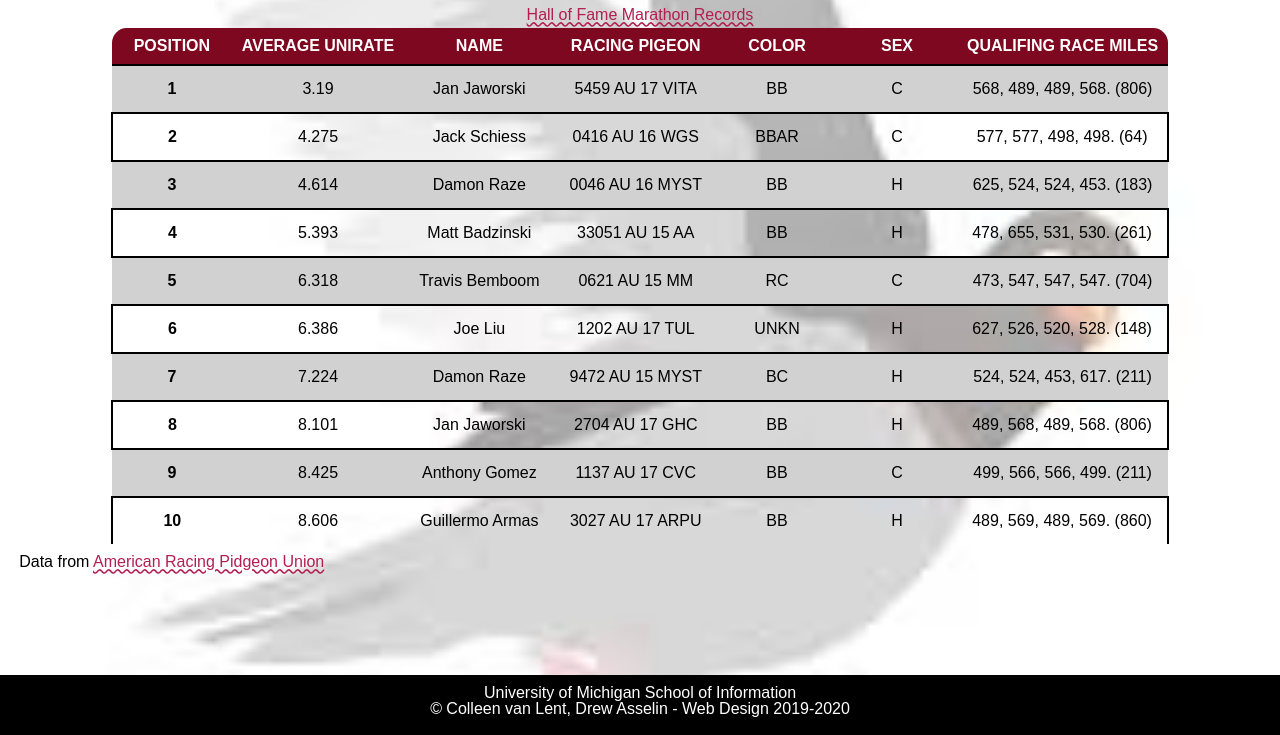
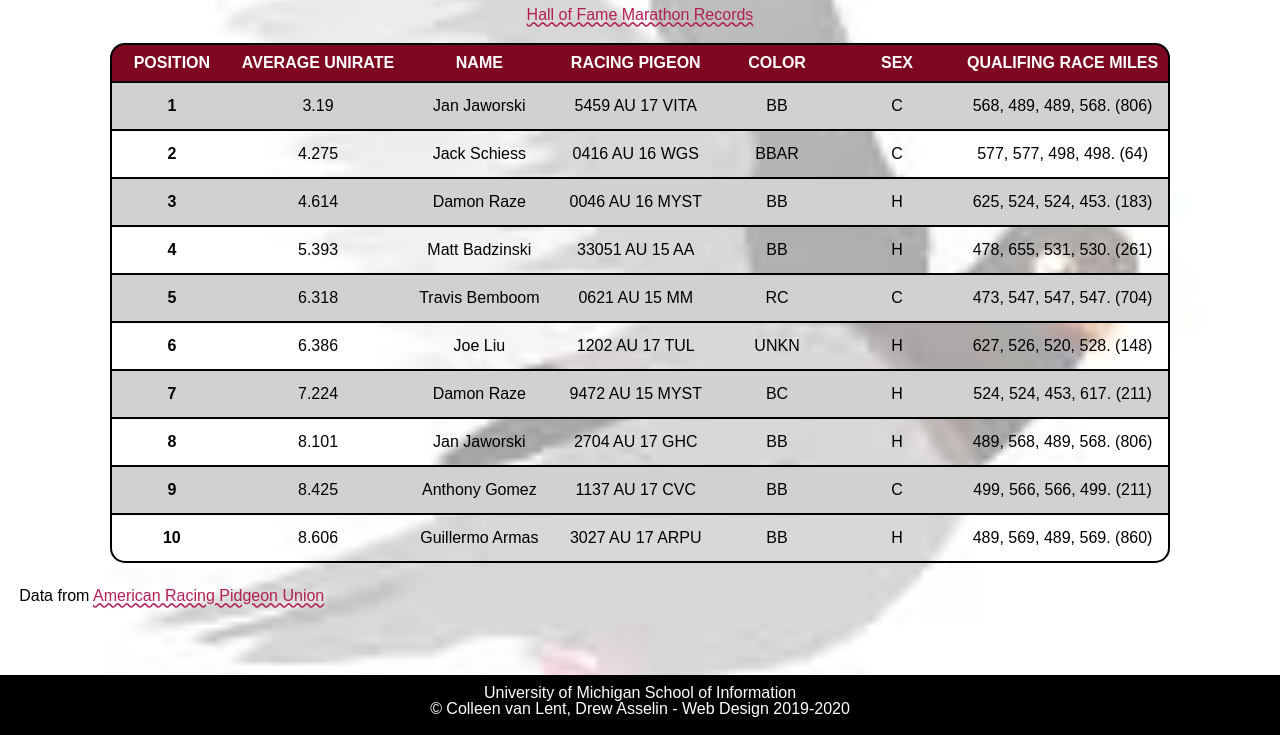
Before and after one commit to cartealb/homework_3, a plain HTML site: page index.html in a window 1280 px wide. Shown: the part 65-800 px from the top of the page. Drawn offline with Linux system fonts and the light colour scheme; a web font is replaced by a local one.

Commit message:
got the table border whoop whoop

```diff
--- a/css/style.css
+++ b/css/style.css
@@ -49,7 +49,7 @@ a {
     text-decoration: underline wavy;
 }
 
-a:focus {
+*:focus {
     border-style: solid;
     border-color: black;
     border-radius: 2px;
@@ -59,27 +59,37 @@ table {
     padding: 15px;
     margin-left: auto;
     margin-right: auto;
+    border-collapse: separate;
 }
 
 thead {
     border-radius: 15px 15px 0 0;
     border-bottom: 2px;
+    border-top: solid 2px black;
 }
 
 thead th:first-child {
     border-radius: 15px 0 0 0;
+    border-top: solid 2px black;
+    border-left: solid 2px black;
 }
 
 thead th:last-child {
     border-radius: 0 15px 0 0;
+    border-top: solid 2px black;
+    border-right: solid 2px black;
 }
 
 tbody tr:last-child th:first-child {
     border-radius: 0 0 0 15px;
+    border-bottom: solid 2px black;
+    border-left: solid 2px black;
 }
 
 tbody tr:last-child td:last-child {
     border-radius: 0 0 15px 0;
+    border-bottom: solid 2px black;
+    border-right: solid 2px black;
 }
 
 .colhead {
@@ -95,10 +105,26 @@ tbody tr:last-child td:last-child {
 td {
     padding: 15px;
     text-align: center;
+    border-top: solid 2px black;
+}
+
+tr:last-child td {
+    border-bottom: solid 2px black;
+}
+
+tbody tr td:last-child {
+    border-right: solid 2px black;
+}
+
+tbody tr th {
+    border-left: solid 2px black;
 }
 
 tr {
     text-align: center;
+}
+
+th {
     border-top: solid 2px black;
 }
 
@@ -112,8 +138,6 @@ tr:nth-child(odd) {
 
 tr:nth-child(even) {
     background-color: transparent;
-    border-left: solid 2px black;
-    border-right: solid 2px black;
 }
 
 tr:hover {
@@ -121,7 +145,7 @@ tr:hover {
 }
 
 footer {
-    position: absolute;
+    position: fixed;
     left: 0px;
     bottom: 0px;
     width: 100%;
```
Also changed, not shown: images/pigeon-icon.png.
